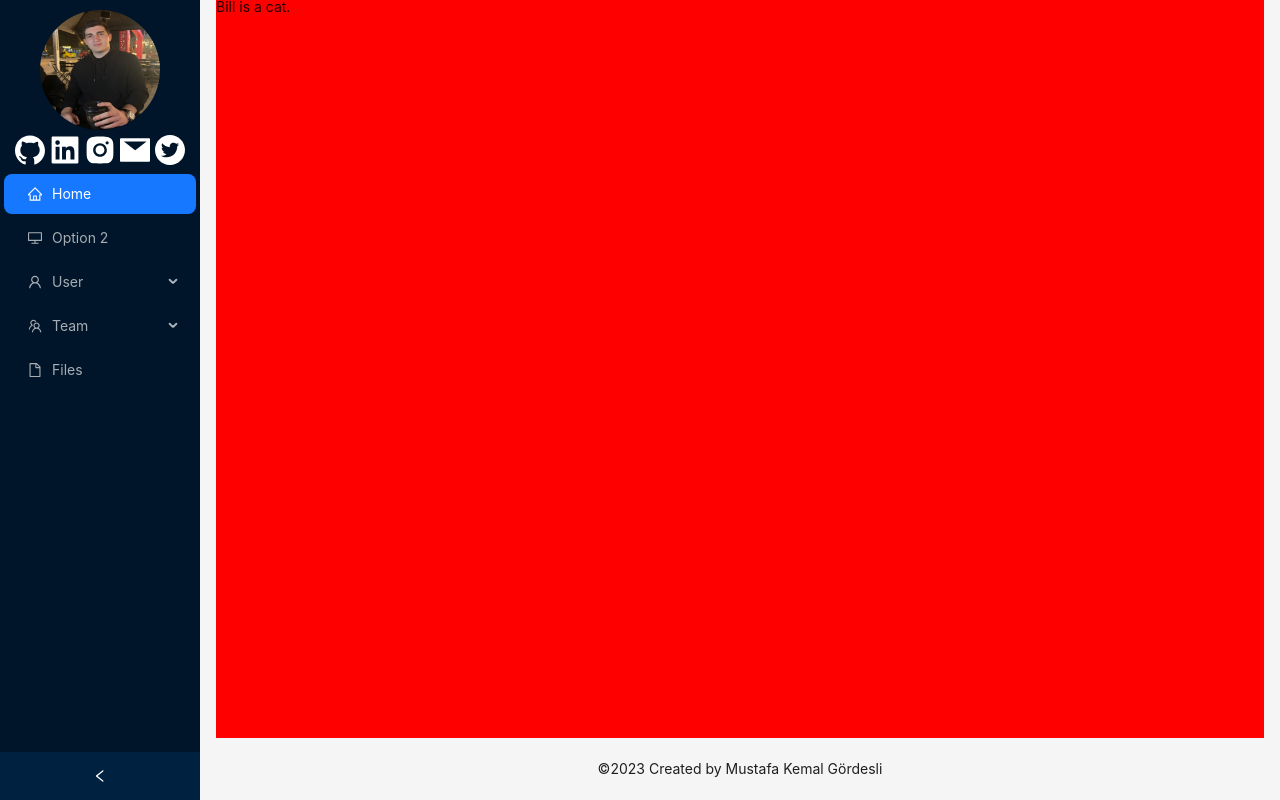
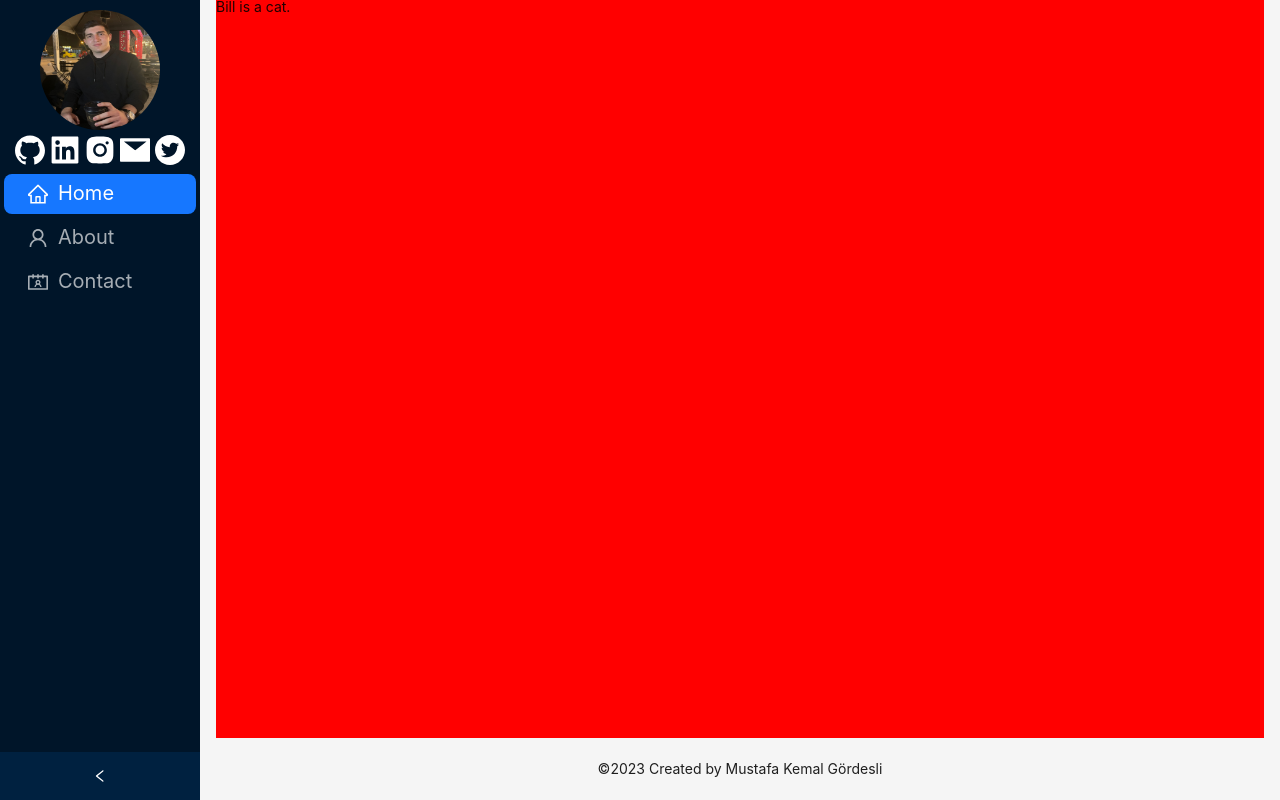
Before and after one commit to mustafakemalgordesli/mustafakemalgordesli.github.io, a React (Vite) app: page / in a window 1280 px wide. Built offline with nearby package versions, Linux system fonts and the light colour scheme.

Commit message:
menu updated

```diff
--- a/package.json
+++ b/package.json
@@ -15,8 +15,12 @@
   "dependencies": {
     "@ant-design/icons": "^5.0.1",
     "antd": "^5.4.6",
+    "localforage": "^1.10.0",
+    "match-sorter": "^6.3.1",
     "react": "^18.2.0",
-    "react-dom": "^18.2.0"
+    "react-dom": "^18.2.0",
+    "react-router-dom": "^6.11.1",
+    "sort-by": "^1.2.0"
   },
   "devDependencies": {
     "@types/react": "^18.0.28",
--- a/src/App.jsx
+++ b/src/App.jsx
@@ -1,9 +1,7 @@
 import { useState } from "react";
 import {
-  DesktopOutlined,
-  FileOutlined,
   HomeOutlined,
-  TeamOutlined,
+  ContactsOutlined,
   UserOutlined,
   GithubFilled,
   LinkedinFilled,
@@ -12,7 +10,12 @@ import {
   TwitterCircleFilled
 } from "@ant-design/icons";
 
-import { Layout, Menu, Image } from "antd";
+import {
+  Link,
+} from "react-router-dom";
+
+
+import { Layout, Menu, Image} from "antd";
 
 const { Content, Sider, Footer } = Layout;
 
@@ -20,32 +23,14 @@ import logo from "./assets/logo.jpg";
 
 import "./App.css"
 
-function getItem(label, key, icon, children) {
-  return {
-    key,
-    icon,
-    children,
-    label,
-  };
-}
-
-const items = [
-  getItem("Home", "1", <HomeOutlined />),
-  getItem("Option 2", "2", <DesktopOutlined />),
-  getItem("User", "sub1", <UserOutlined />, [
-    getItem("Tom", "3"),
-    getItem("Bill", "4"),
-    getItem("Alex", "5"),
-  ]),
-  getItem("Team", "sub2", <TeamOutlined />, [
-    getItem("Team 1", "6"),
-    getItem("Team 2", "8"),
-  ]),
-  getItem("Files", "9", <FileOutlined />),
-];
+import { useLocation } from 'react-router-dom';
 
 const App = () => {
   const [collapsed, setCollapsed] = useState(false);
+
+  let location = useLocation();
+
+  console.log(location)
 
   return (
     <Layout style={{ minHeight: "100vh" }}>
@@ -54,6 +39,7 @@ const App = () => {
         collapsed={collapsed}
         onCollapse={(value) => setCollapsed(value)}
       >
+        <Link to='/' style={{ }}>
           <div className={`logo${collapsed}` + " logo"} style={{ marginTop: 10}}>
             <Image
               style={{ borderRadius: "50%", marginLeft: "auto", marginRight: "auto" }}
@@ -63,6 +49,8 @@ const App = () => {
               src={logo}
             />
           </div>
+        </Link>
+
         {
           !collapsed && (
             <div style={{ width: "100%", height: 30, paddingLeft: 10, paddingRight: 10, marginBottom: 5, marginTop: 5, display: "flex", alignItems: "center", justifyContent: "space-evenly" }}>
@@ -76,10 +64,20 @@ const App = () => {
         }
         <Menu
           theme="dark"
-          defaultSelectedKeys={["1"]}
+          selectedKeys={[location.pathname]}
           mode="inline"
-          items={items}
-        />
+        >
+          <Menu.Item key="/" icon={<HomeOutlined style={{ fontSize: 20 }}/>}>
+              <Link to='/' style={{ fontSize: 20 }}>Home</Link>
+          </Menu.Item>
+          <Menu.Item key="/about" icon={<UserOutlined style={{ fontSize: 20 }} />}>
+              <Link to='/about' style={{ fontSize: 20 }} >About</Link>
+          </Menu.Item>
+          <Menu.Item key="/contact" icon={<ContactsOutlined style={{ fontSize: 20 }} />}>
+              <Link to='/contact' style={{ fontSize: 20 }}>Contact</Link>
+          </Menu.Item>
+
+       </Menu>
       </Sider>
       <Layout className="site-layout">
         <Content style={{ margin: "0 16px" }}>
--- a/src/main.jsx
+++ b/src/main.jsx
@@ -2,9 +2,14 @@ import React from "react";
 import ReactDOM from "react-dom/client";
 import App from "./App.jsx";
 import "./index.css";
+import {
+  BrowserRouter as Router,
+} from "react-router-dom";
 
 ReactDOM.createRoot(document.getElementById("root")).render(
   <React.StrictMode>
-    <App />
+    <Router>
+      <App />
+    </Router>
   </React.StrictMode>
 );
```
Also changed, not shown: 1 other file (tests, documents, lock files or other folders). Lines whose indentation alone changed are shown as unchanged.
